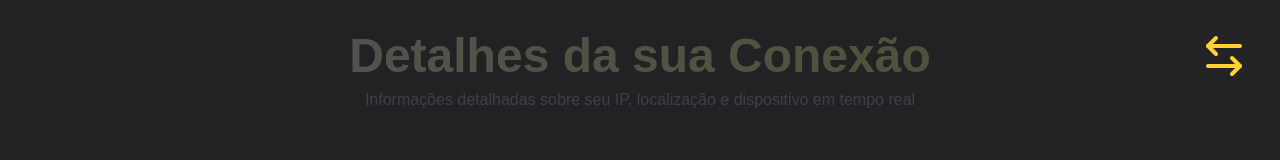
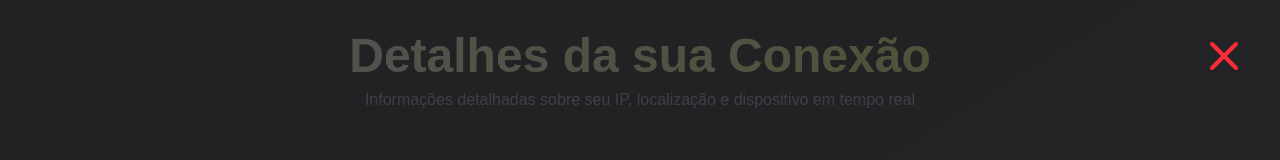
Before and after one commit to ismaelstrey/ip, a Next.js app: page / in a window 1280 px wide. Both pictures are taken after a click on the icon 1224 px from the left and 56 px from the top of the page. Shown: the top 160 px of the page. Built offline with nearby package versions, Linux system fonts and the light colour scheme; no server answers.

Commit message:
style(components): change icon and color in PortScanForm for better visual feedback
The ArrowDownUp icon was replaced with an X icon, and the text color was changed from amber-300 to red-500. This modification improves visual feedback and clarity for the toggle functionality.

```diff
--- a/src/app/components/PortScanForm.tsx
+++ b/src/app/components/PortScanForm.tsx
@@ -147,8 +147,8 @@ export default function PortScanForm() {
           </AnimatePresence>
         </motion.div>
       </div>
-      <div className='fixed top-8 right-8 rotate-90 text-amber-300'>
-      <ArrowDownUp
+      <div className='fixed top-8 right-8 rotate-90 text-red-500'>
+      <X
         className='w-12 h-12 cursor-pointer'
         onClick={() => setShow(!show)}
       />
```
